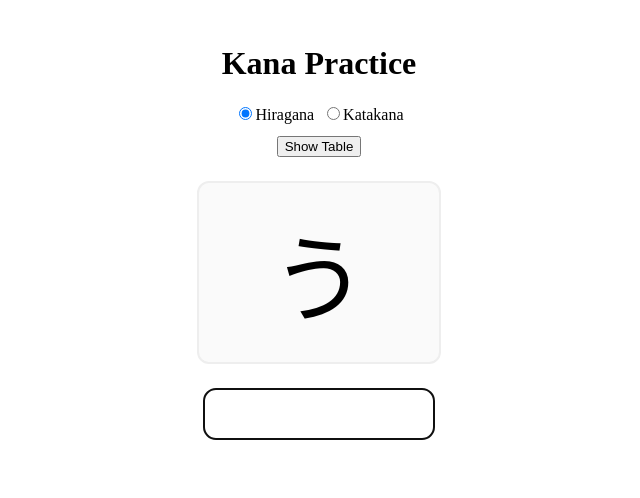
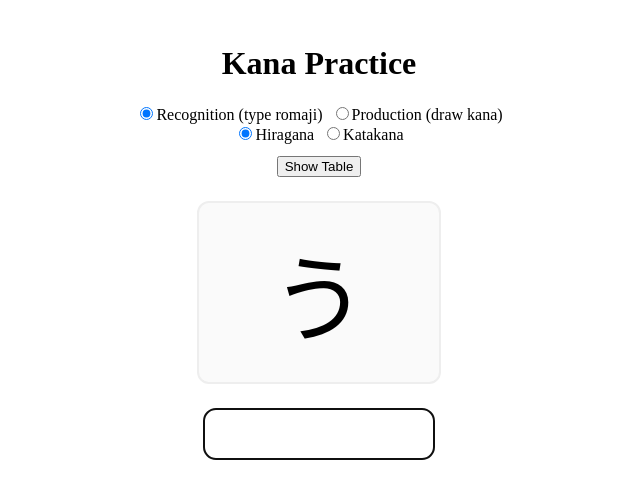
Before and after one commit to iosfwd/kana-practice, a React (Vite) app: page / in a window 1280 px wide. Shown: the top 498 px of the page, without its empty margins (321-961 px from the left). Built offline with nearby package versions, Linux system fonts and the light colour scheme.

Commit message:
add toggle mode buttons

```diff
--- a/src/App.jsx
+++ b/src/App.jsx
@@ -14,6 +14,7 @@ function App() {
   const [feedback, setFeedback] = useState(null)
   const [selectedKana, setSelectedKana] = useState([])
   const [showTable, setShowTable] = useState(false)
+  const [mode, setMode] = useState('recognition')
 
   useEffect(() => {
     const activeList = selectedKana.length > 0 ? selectedKana : KANA[kanaType]
@@ -45,6 +46,8 @@ function App() {
         setKanaType={setKanaType}
         showTable={showTable}
         setShowTable={setShowTable}
+        mode={mode}
+        setMode={setMode}
       />
 
       {showTable && (
--- a/src/components/Controls.jsx
+++ b/src/components/Controls.jsx
@@ -1,6 +1,26 @@
-function Controls({ kanaType, setKanaType, showTable, setShowTable }) {
+function Controls({ kanaType, setKanaType, showTable, setShowTable, mode, setMode }) {
   return (
     <div style={{ textAlign: 'center', marginBottom: '12px' }}>
+      <div>
+        <label style={{ marginRight: '8px' }}>
+          <input
+            type="radio"
+            checked={mode === 'recognition'}
+            onChange={() => setMode('recognition')}
+          />
+          Recognition (type romaji)
+        </label>
+        <label>
+          <input
+            type="radio"
+            checked={mode === 'production'}
+            onChange={() => setMode('production')}
+          />
+          Production (draw kana)
+        </label>
+      </div>
+
+      <div>
         <label style={{ marginRight: '8px' }}>
           <input
             type="radio"
@@ -19,6 +39,7 @@ function Controls({ kanaType, setKanaType, showTable, setShowTable }) {
           />
           Katakana
         </label>
+      </div>
 
       <div style={{ marginTop: '12px' }}>
         <button onClick={() => setShowTable(!showTable)}>
```
Lines whose indentation alone changed are shown as unchanged.
